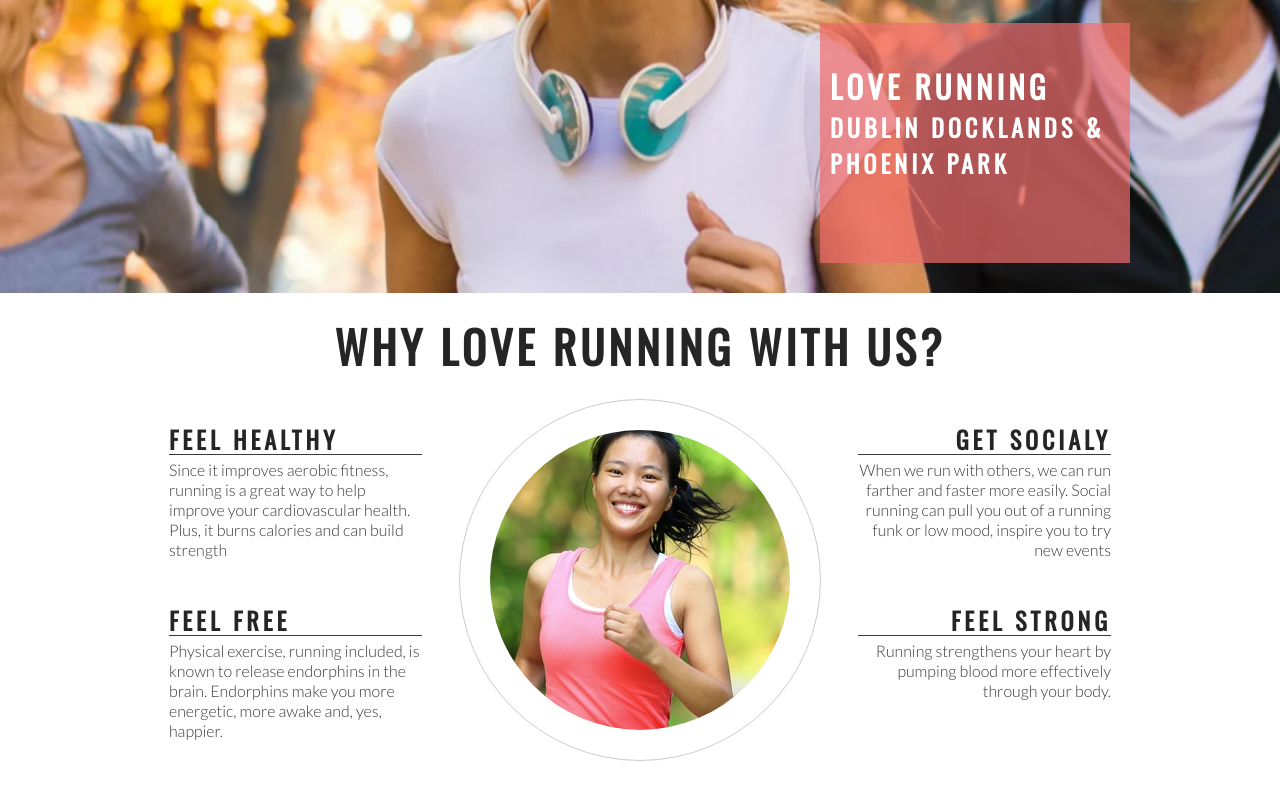
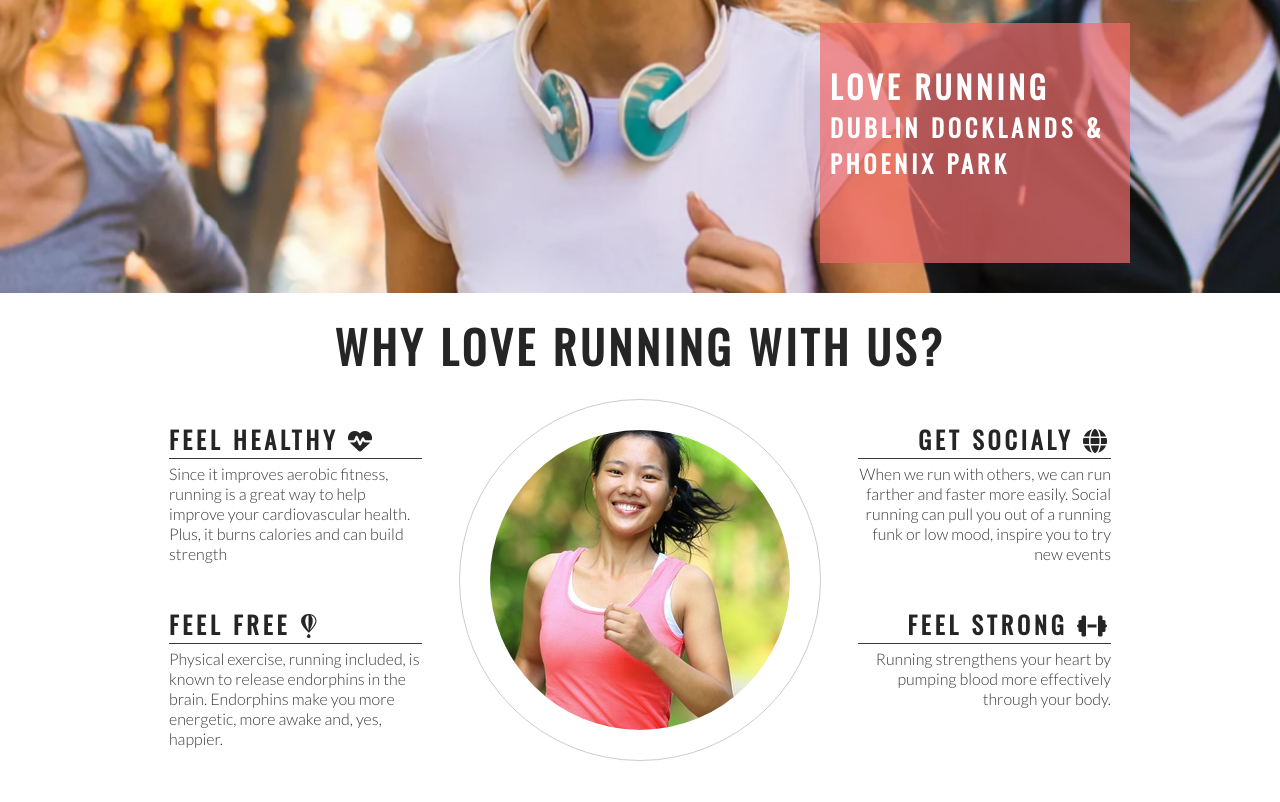
Before and after one commit to Belan-Mihail/love-running, a plain HTML site: page index.html in a window 1280 px wide. Shown: the part 382-1184 px from the top of the page. Drawn offline with nearby package versions, Linux system fonts and the light colour scheme.

Commit message:
Add Font Awesome icons in the ethos section

```diff
--- a/index.html
+++ b/index.html
@@ -32,24 +32,24 @@
         <h2 id="welcome">Why Love Running With Us?</h2>
         <div id="left-about">
             <div class="left-about-heading">
-                <h2>Feel Healthy</h2>
+                <h2>Feel Healthy <i class="fa-solid fa-heart-pulse"></i></h2>
                 <hr>
                 <p>Since it improves aerobic fitness, running is a great way to help improve your cardiovascular health. Plus, it burns calories and can build strength</p>
             </div>
             <div class="left-about-heading">
-                <h2>Feel Free</h2>
+                <h2>Feel Free <i class="fa-brands fa-fly"></i></h2>
                 <hr>
                 <p>Physical exercise, running included, is known to release endorphins in the brain. Endorphins make you more energetic, more awake and, yes, happier.</p>
             </div>
         </div>
         <div id="right-about">
             <div class="right-about-heading">
-                <h2>Get Socialy</h2>
+                <h2>Get Socialy <i class="fa-solid fa-globe"></i></h2>
                 <hr>
                 <p>When we run with others, we can run farther and faster more easily. Social running can pull you out of a running funk or low mood, inspire you to try new events</p>
             </div>
             <div class="right-about-heading">
-                <h2>Feel Strong</h2>
+                <h2>Feel Strong <i class="fa-solid fa-dumbbell"></i></h2>
                 <hr>
                 <p>Running strengthens your heart by pumping blood more effectively through your body.</p>
             </div>
@@ -68,5 +68,9 @@
     <footer>
         social links here
     </footer>
+
+    <!-- font awesome script -->
+
+    <script src="https://kit.fontawesome.com/590214f475.js" crossorigin="anonymous"></script>
 </body>
 </html>
```
